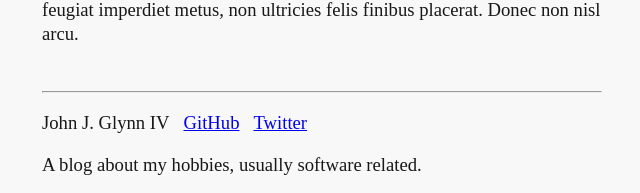
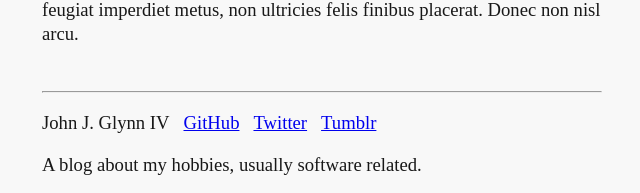
Before and after one commit to jjg1914/jjg1914.me, a Jekyll site: the page built from index.html, in a window 1280 px wide. Shown: the part 1119-1312 px from the top of the page, without its empty margins (318-958 px from the left). Built offline with Jekyll 4.4.1, drawn with Linux system fonts in a browser that asks for light colours.

Commit message:
Add Tumblr Link

```diff
--- a/_layouts/default.html
+++ b/_layouts/default.html
@@ -27,6 +27,7 @@
         <li>{{ site.author }}</li>
         <li><a href="https://github.com/{{ site.github_username }}">GitHub</a></li>
         <li><a href="https://twitter.com/{{ site.twitter_username }}">Twitter</a></li>
+        <li><a href="https://www.tumblr.com/blog/{{ tumblr_username }}">Tumblr</a></li>
       </ul>
       <p>{{ site.description }}</p>
     </footer>
```
